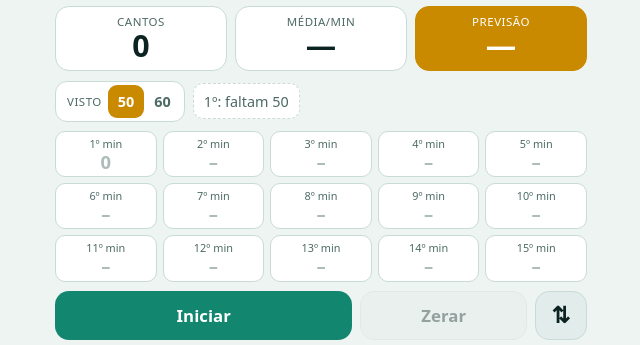
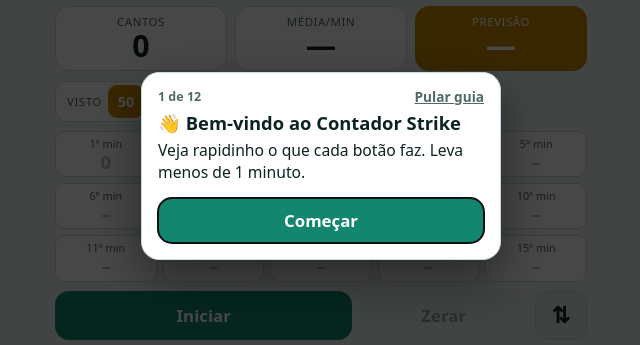
Before and after one commit to skinnplays/contador-cantos, a plain HTML site: page index.html in a window 1280 px wide. Shown: the part 234-579 px from the top of the page, without its empty margins (319-959 px from the left). Drawn offline with Linux system fonts and the light colour scheme.

Commit message:
feat: guia de primeiro uso (12 passos, pode pular) e botão ? para rever

```diff
--- a/app.js
+++ b/app.js
@@ -1,6 +1,7 @@
 import * as L from './logic.js';
 import { pickOffer, tierFor, SPECIES } from './offers.js';
 import { renderArt, canvasToFile } from './share.js';
+import { startTour, tourSeen, isTourOpen } from './tour.js';
 
 const KEY = 'contador-cantos.sessao.v1';
 const $ = (id) => document.getElementById(id);
@@ -272,7 +273,7 @@ el.bird.addEventListener('keydown', (e) => { if (e.key === 'Enter') el.bird.blur
 
 // Teclado ou controle Bluetooth (passador de slides), se alguém usar.
 document.addEventListener('keydown', (e) => {
-  if (e.target === el.bird || el.confirm.open || el.iosHelp.open || offerDlg.open || pushDlg.open || artDlg.open || e.repeat) return;
+  if (e.target === el.bird || isTourOpen() || el.confirm.open || el.iosHelp.open || offerDlg.open || pushDlg.open || artDlg.open || e.repeat) return;
   if ([' ', 'Enter', 'ArrowUp', 'ArrowRight', 'PageDown', '+'].includes(e.key)) { e.preventDefault(); plus(); }
   else if (['Backspace', 'ArrowDown', 'ArrowLeft', 'PageUp', '-'].includes(e.key)) { e.preventDefault(); minus(); }
 });
@@ -631,6 +632,16 @@ if ('serviceWorker' in navigator && location.protocol.startsWith('http')) {
     .catch(() => {});
 }
 
+// ---------- guia de primeiro uso ----------
+$('help').addEventListener('click', () => startTour(track));
+// Abre sozinho só para quem nunca viu e não tem roda em andamento.
+if (!tourSeen() && !L.hasStarted(s)) {
+  setTimeout(() => {
+    const anyOpen = [...document.querySelectorAll('dialog')].some((d) => d.open);
+    if (!anyOpen && !isTourOpen() && !L.hasStarted(s)) startTour(track);
+  }, 700);
+}
+
 // ---------- bloqueios: menu do botão direito, F12 e atalhos de inspeção ----------
 document.addEventListener('contextmenu', (e) => {
   if (!e.target.closest('input, textarea')) e.preventDefault();
--- a/index.html
+++ b/index.html
@@ -58,6 +58,7 @@
       </div>
       <div class="top-actions">
         <button type="button" id="install" class="install" hidden>⬇ Instalar</button>
+        <button type="button" id="help" class="help-btn" aria-label="Como usar o app" title="Como usar">?</button>
         <span id="wake" class="wake" data-state="off" title="Mantém a tela do celular ligada">Tela ligada</span>
       </div>
     </header>
@@ -113,6 +114,22 @@
   <div id="toast" class="toast" role="alert" hidden>
     <strong id="toastTitle">1º VISTO</strong>
     <span id="toastText">50 cantos · 03:12</span>
+  </div>
+
+  <div id="tour" class="tour" hidden>
+    <div id="tourSpot" class="tour-spot" aria-hidden="true"></div>
+    <div id="tourCard" class="tour-card" role="dialog" aria-modal="true" aria-labelledby="tourTitle" aria-describedby="tourText">
+      <div class="tour-head">
+        <span id="tourStep" class="tour-step"></span>
+        <button type="button" id="tourSkip" class="tour-skip">Pular guia</button>
+      </div>
+      <h2 id="tourTitle" class="tour-title"></h2>
+      <p id="tourText" class="tour-text"></p>
+      <div class="tour-actions">
+        <button type="button" id="tourBack" class="btn ghost">Voltar</button>
+        <button type="button" id="tourNext" class="btn primary">Próximo</button>
+      </div>
+    </div>
   </div>
 
   <dialog id="iosHelp" class="confirm">
--- a/styles.css
+++ b/styles.css
@@ -433,3 +433,38 @@ dialog[open]::backdrop { animation: fade-in .18s ease-out; }
   position: sticky; bottom: -18px; margin: 6px -18px -18px; padding: 10px 18px 14px;
   background: var(--surface); border-top: 1px solid var(--line);
 }
+
+/* ---------- Guia de primeiro uso ---------- */
+.help-btn {
+  position: relative; flex: none; width: 32px; height: 32px; border-radius: 50%;
+  border: 1px solid var(--line); background: var(--surface); color: var(--text);
+  font-weight: 800; font-size: 1rem; line-height: 1; cursor: pointer; padding: 0;
+}
+.help-btn::after { content: ""; position: absolute; inset: -6px; }
+.tour { position: fixed; inset: 0; z-index: 1000; touch-action: none; }
+.tour[hidden] { display: none; }
+.tour-spot {
+  position: fixed; border-radius: 16px; pointer-events: none;
+  box-shadow: 0 0 0 3px var(--accent), 0 0 0 200vmax rgba(0, 0, 0, .72);
+  transition-property: left, top, width, height; transition-duration: .28s; transition-timing-function: cubic-bezier(.2, .8, .2, 1);
+}
+.tour.no-target { background: rgba(0, 0, 0, .72); }
+.tour.no-target .tour-spot { display: none; }
+.tour-card {
+  position: fixed; background: var(--surface); color: var(--text);
+  border: 1px solid var(--line); border-radius: 18px; padding: 14px 16px 16px;
+  box-shadow: 0 18px 50px rgba(0, 0, 0, .45);
+  transition-property: top, left; transition-duration: .28s; transition-timing-function: cubic-bezier(.2, .8, .2, 1);
+}
+.tour-head { display: flex; align-items: center; justify-content: space-between; gap: 8px; margin-bottom: 6px; }
+.tour-step { font-size: .78rem; font-weight: 700; color: var(--muted); font-variant-numeric: tabular-nums; }
+.tour-skip {
+  border: 0; background: transparent; color: var(--muted); font-weight: 700; font-size: .85rem;
+  padding: 8px 4px; margin: -8px -4px; cursor: pointer; text-decoration: underline;
+}
+.tour-title { margin: 0 0 6px; font-size: 1.15rem; line-height: 1.2; text-wrap: balance; }
+.tour-text { margin: 0 0 14px; font-size: .98rem; line-height: 1.4; color: var(--text); text-wrap: pretty; }
+.tour-actions { display: flex; gap: 8px; }
+.tour-actions .btn { flex: 1; padding-block: 11px; }
+.tour-actions .btn[hidden] { display: none; }
+@media (prefers-reduced-motion: reduce) { .tour-spot, .tour-card { transition: none; } }
--- a/sw.js
+++ b/sw.js
@@ -1,8 +1,8 @@
 // Busca sempre a versão mais nova na internet. Sem sinal (ou se demorar mais de 4 s),
 // usa a cópia guardada, assim o app funciona offline e as atualizações chegam na hora.
-const CACHE = 'contador-cantos-v27';
+const CACHE = 'contador-cantos-v28';
 const ASSETS = [
-  './', 'index.html', 'styles.css', 'app.js', 'logic.js', 'offers.js', 'share.js', 'count.js', 'anton-latin.woff2', 'manifest.webmanifest',
+  './', 'index.html', 'styles.css', 'app.js', 'logic.js', 'offers.js', 'share.js', 'tour.js', 'count.js', 'anton-latin.woff2', 'manifest.webmanifest',
   'logo-96.png', 'icon-180.png', 'icon-192.png', 'icon-512.png', 'icon-maskable-512.png',
 ];
 const TIMEOUT_MS = 4000;
--- /dev/null
+++ b/tour.js
@@ -0,0 +1,103 @@
+// Guia de primeiro uso: destaca cada parte da tela com uma explicação curta.
+// Abre sozinho só na primeira vez (e sem roda em andamento). Dá para pular a qualquer
+// momento e rever pelo botão "?" no topo.
+
+const TOUR_KEY = 'contador-cantos.tutorial-visto';
+
+const STEPS = [
+  { title: '👋 Bem-vindo ao Contador Strike', text: 'Veja rapidinho o que cada botão faz. Leva menos de 1 minuto.', next: 'Começar' },
+  { sel: '#plus', title: '+1 = um canto', text: 'Toque aqui a cada canto do pássaro. O primeiro toque já liga o cronômetro.' },
+  { sel: '#minus', title: 'Errou? Use o −1', text: 'Tira o último canto marcado.' },
+  { sel: '.setup', title: 'Nome e tempo da roda', text: 'Escreva o nome do pássaro e escolha roda de 10 ou 15 minutos.' },
+  { sel: '#startPause', title: 'Iniciar e pausar', text: 'Começa o tempo sem marcar canto e pausa se precisar. No fim da roda, vira “Nova roda”.' },
+  { sel: '.stats', title: 'Acompanhe a roda', text: 'Total de cantos, média por minuto e a previsão de quantos cantos o pássaro vai fechar.' },
+  { sel: '.vistos', title: 'Vistos', text: 'Escolha visto a cada 50 ou 60 cantos. Quando o pássaro passa um visto, o celular vibra, apita e mostra o tempo.' },
+  { sel: '#minutes', title: 'Minuto a minuto', text: 'Quantos cantos o pássaro fez em cada minuto da roda.' },
+  { sel: '#swap', title: 'Troque de lugar', text: 'Prefere o +1 no meio da tela? Toque aqui para trocar os botões de lugar com a grade de minutos.' },
+  { sel: '#reset', title: 'Zerar', text: 'Apaga a roda para começar de novo (pede confirmação). No fim da roda aparece “Compartilhar”, que gera a arte do resultado.' },
+  { sel: '#install', title: 'Instale no celular', text: 'Coloque o app na tela inicial: abre em tela cheia e funciona sem internet.' },
+  { sel: '#help', title: 'Rever o guia', text: 'Para ver este guia de novo, é só tocar no “?”. Boa roda! 🏆', next: 'Começar a marcar' },
+];
+
+const $ = (id) => document.getElementById(id);
+const tour = $('tour'), spot = $('tourSpot'), card = $('tourCard');
+const stepEl = $('tourStep'), titleEl = $('tourTitle'), textEl = $('tourText');
+const backBtn = $('tourBack'), nextBtn = $('tourNext'), skipBtn = $('tourSkip');
+
+let steps = [], i = 0, onTrack = () => {};
+
+const visible = (node) => !!node && !node.hidden && node.getClientRects().length > 0;
+
+export const isTourOpen = () => !tour.hidden;
+
+export function tourSeen() {
+  try { return localStorage.getItem(TOUR_KEY) === '1'; } catch { return true; }
+}
+
+function place() {
+  if (tour.hidden) return;
+  const st = steps[i];
+  const target = st.sel ? document.querySelector(st.sel) : null;
+  const vw = window.innerWidth, vh = window.innerHeight, m = 12;
+  const cw = Math.min(360, vw - 2 * m);
+  card.style.width = `${cw}px`;
+  const ch = card.offsetHeight;
+  if (!target) {
+    tour.classList.add('no-target');
+    card.style.left = `${(vw - cw) / 2}px`;
+    card.style.top = `${Math.max(m, (vh - ch) / 2)}px`;
+    return;
+  }
+  tour.classList.remove('no-target');
+  const r = target.getBoundingClientRect(), pad = 6;
+  const top = Math.max(4, r.top - pad), bottom = Math.min(vh - 4, r.bottom + pad);
+  Object.assign(spot.style, { left: `${r.left - pad}px`, top: `${top}px`, width: `${r.width + 2 * pad}px`, height: `${bottom - top}px` });
+  // cartão do lado com mais espaço (acima ou abaixo do destaque)
+  const below = vh - bottom, above = top;
+  let y;
+  if (below >= ch + m * 2 || below >= above) y = Math.min(bottom + m, vh - ch - m);
+  else y = Math.max(m, top - ch - m);
+  // se nem assim couber sem cobrir, encosta no lado com mais espaço
+  card.style.top = `${Math.max(m, y)}px`;
+  card.style.left = `${Math.min(Math.max(m, r.left + r.width / 2 - cw / 2), vw - cw - m)}px`;
+}
+
+function show() {
+  const st = steps[i];
+  stepEl.textContent = `${i + 1} de ${steps.length}`;
+  titleEl.textContent = st.title;
+  textEl.textContent = st.text;
+  backBtn.hidden = i === 0;
+  nextBtn.textContent = st.next || 'Próximo';
+  place();
+  nextBtn.focus({ preventScroll: true });
+}
+
+function finish(how) {
+  tour.hidden = true;
+  try { localStorage.setItem(TOUR_KEY, '1'); } catch { /* sem armazenamento */ }
+  onTrack(how === 'skip' ? `tutorial-pulou-${i + 1}` : 'tutorial-concluido');
+}
+
+export function startTour(track) {
+  onTrack = track || (() => {});
+  steps = STEPS.filter((st) => !st.sel || visible(document.querySelector(st.sel)));
+  i = 0;
+  tour.hidden = false;
+  onTrack('tutorial-aberto');
+  show();
+}
+
+nextBtn.addEventListener('click', () => { if (i < steps.length - 1) { i++; show(); } else finish('done'); });
+backBtn.addEventListener('click', () => { if (i > 0) { i--; show(); } });
+skipBtn.addEventListener('click', () => finish('skip'));
+// toques fora do cartão não chegam aos botões do app enquanto o guia está aberto
+tour.addEventListener('pointerdown', (e) => { if (!card.contains(e.target)) e.preventDefault(); });
+document.addEventListener('keydown', (e) => {
+  if (tour.hidden) return;
+  if (e.key === 'Escape') { e.preventDefault(); finish('skip'); }
+  else if (e.key === 'ArrowRight') { e.preventDefault(); nextBtn.click(); }
+  else if (e.key === 'ArrowLeft') { e.preventDefault(); backBtn.click(); }
+}, true);
+window.addEventListener('resize', place);
+window.visualViewport?.addEventListener('resize', place);
```
